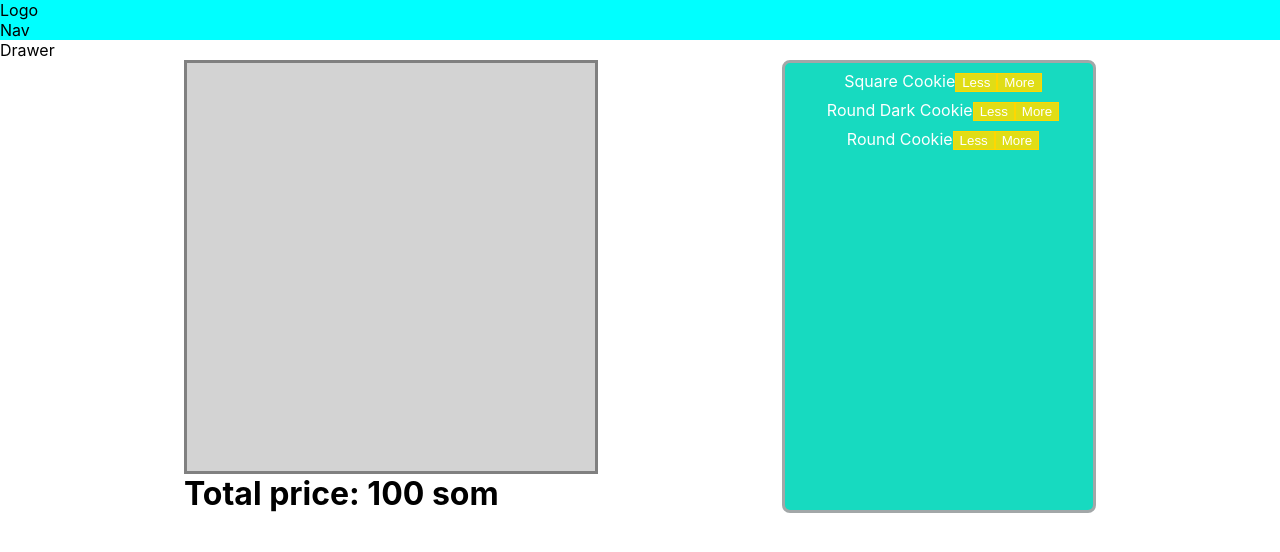
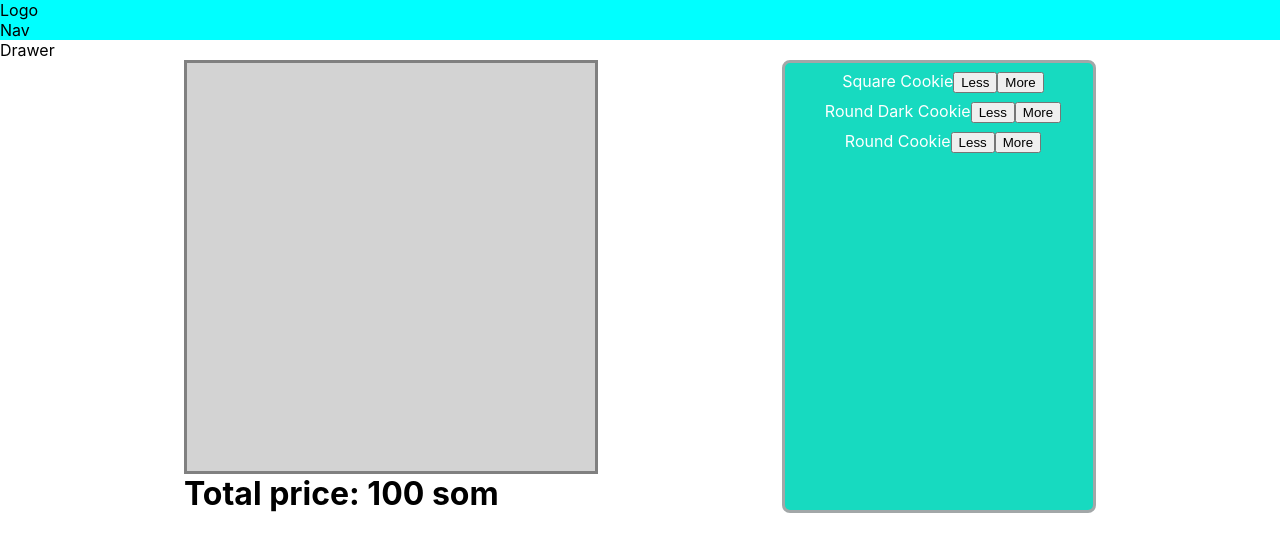
Before and after one commit to Nursen-Okenov/Cookies-Builder, a React (Create React App) app: page / in a window 1280 px wide. Shown: the top 552 px of the page. Built offline with nearby package versions, Linux system fonts and the light colour scheme.

Commit message:
Added disabled in button

```diff
--- a/src/components/CookiesBuilder/CookiesControls/CookiesControl/CookiesControl.js
+++ b/src/components/CookiesBuilder/CookiesControls/CookiesControl/CookiesControl.js
@@ -1,12 +1,13 @@
 import React from "react";
 import classes from "./CookiesControl.module.css";
 
-export default ({ control, removeIngredient, addIngredient }) => (
+export default ({ control, removeIngredient, addIngredient, disabled }) => (
   <div className={classes.CookiesControl}>
     <span className={classes.label}>{control.label}</span>
     <button
       className={classes.less}
       onClick={() => removeIngredient(control.type)}
+      disabled={disabled}
     >
       Less
     </button>
--- a/src/components/CookiesBuilder/CookiesControls/CookiesControl/CookiesControl.module.css
+++ b/src/components/CookiesBuilder/CookiesControls/CookiesControl/CookiesControl.module.css
@@ -4,8 +4,3 @@
 .CookiesControl .label {
     color: white;
 }
-.CookiesControl button {
-    border: 1px solid gold;
-    background-color: rgb(224, 221, 22);
-    color: white;
-}
--- a/src/components/CookiesBuilder/CookiesControls/CookiesControls.js
+++ b/src/components/CookiesBuilder/CookiesControls/CookiesControls.js
@@ -8,12 +8,13 @@
   { label: "Round Cookie", type: "roundCookie" },
 ];
 
-export default ({ addIngredient, removeIngredient }) => {
+export default ({ ingredients, addIngredient, removeIngredient }) => {
   const controlsOutput = CONTROLS.map((control) => (
     <CookiesControl
       control={control}
       addIngredient={addIngredient}
       removeIngredient={removeIngredient}
+      desabled={ingredients[control.type] === 0}
     />
   ));
 
--- a/src/containers/CookiesBuilder/CookiesBuilder.js
+++ b/src/containers/CookiesBuilder/CookiesBuilder.js
@@ -41,6 +41,7 @@
     <div className={classes.CookiesBuilder}>
       <CookiesKit price={price} ingredients={ingredients} />
       <CookiesControls
+        ingredients={ingredients}
         addIngredient={addIngredient}
         removeIngredient={removeIngredient}
       />
```
